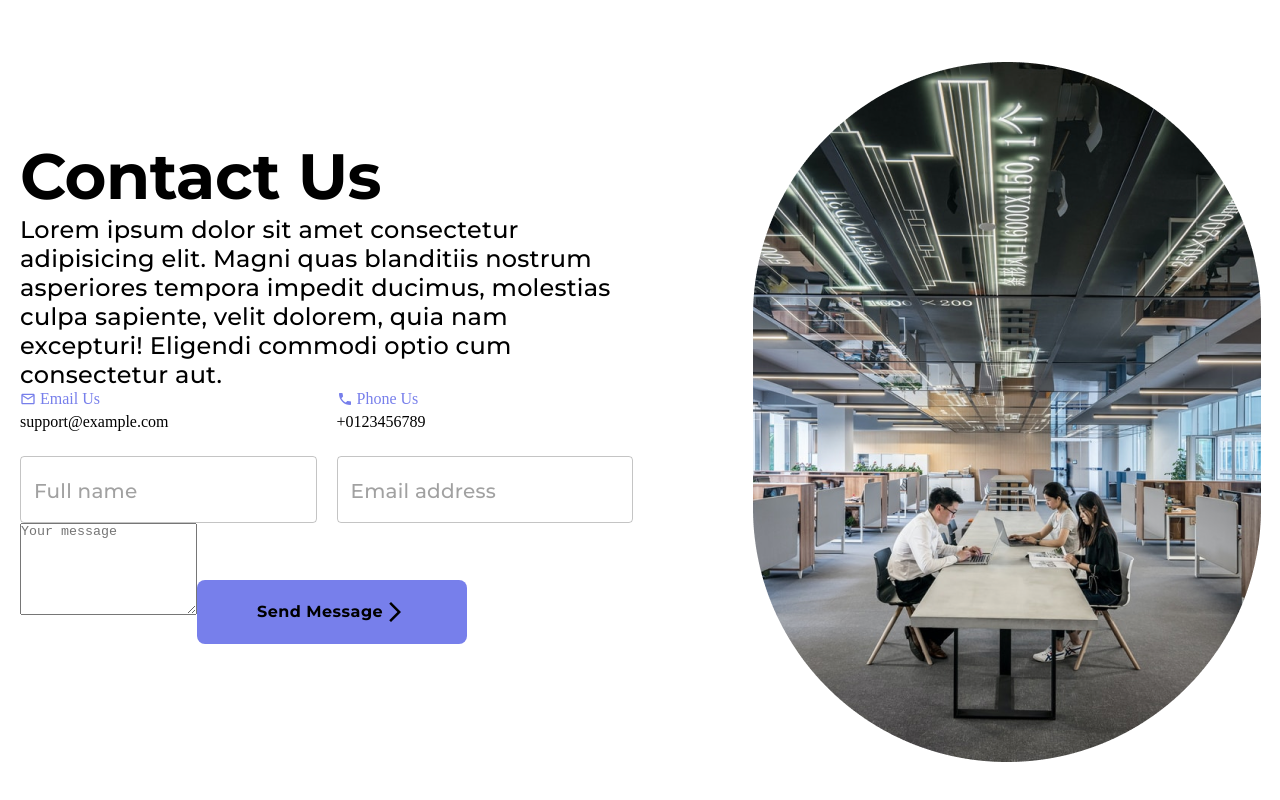
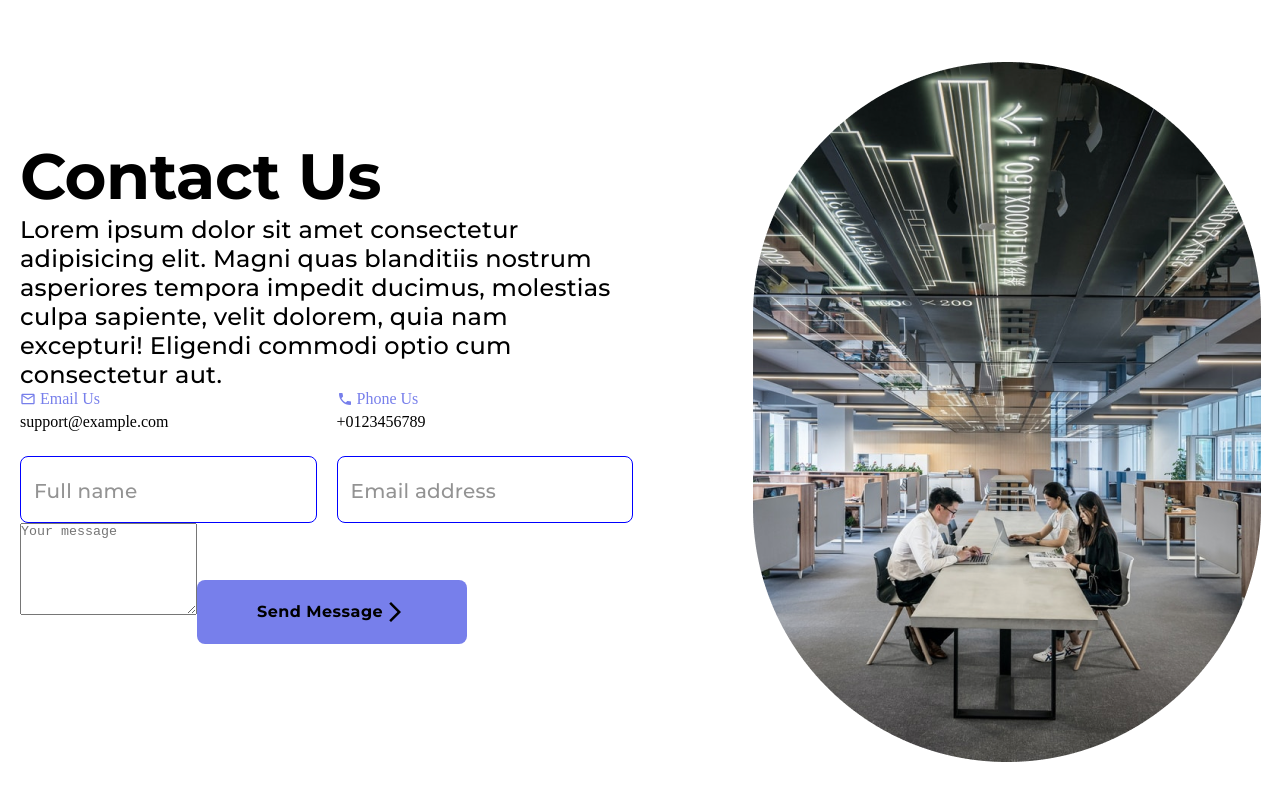
Before and after one commit to hal-alex/material-ui-projects, a React (Create React App) app in the folder project 1/: page / in a window 1280 px wide. Shown: the part 3093-3893 px from the top of the page. Built offline with nearby package versions, Linux system fonts and the light colour scheme.

Commit message:
override default style

```diff
--- a/project 1/src/theme.js
+++ b/project 1/src/theme.js
@@ -1,5 +1,5 @@
-import { createTheme } from '@mui/material/styles'
-import createBreakpoints from '@mui/system/createTheme/createBreakpoints'
+import { createTheme } from "@mui/material/styles"
+import createBreakpoints from "@mui/system/createTheme/createBreakpoints"
 
 const breakPoints = createBreakpoints({})
 
@@ -24,7 +24,6 @@ const theme = createTheme({
         fontSize: "64px",
         lineHeight: "78px",
       },
-
     },
     h3: {
       fontFamily: "Montserrat, sans-serif",
@@ -45,13 +44,30 @@ const theme = createTheme({
         fontSize: "24px",
         lineHeight: "29px",
       },
-
     },
     someStyle: {
       fontFamily: "Montserrat, sans-serif",
       textTransform: "capitalize",
-        }
-    }
+    },
+  },
+  components: {
+    // Name of the component
+    MuiOutlinedInput: {
+      styleOverrides: {
+        notchedOutline: {
+          border: "0.5px solid blue",
+        },
+        // Name of the slot
+        root: {
+          borderRadius: "8px",
+          color: "black",
+          fontSize: "16px",
+          lineHeight: "20px",
+          fontWeight: 500,
+        },
+      },
+    },
+  },
 })
 
 export default theme
```
Lines whose indentation alone changed are shown as unchanged.
